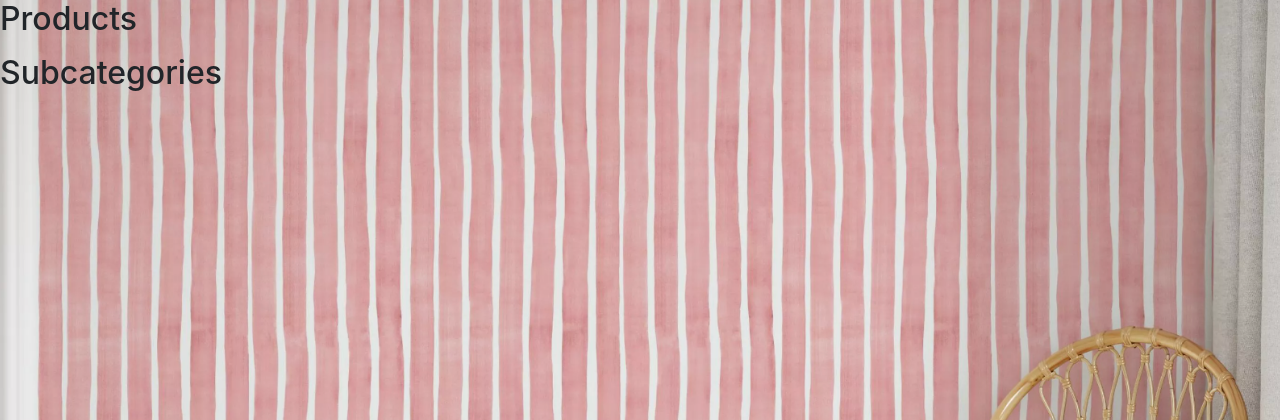
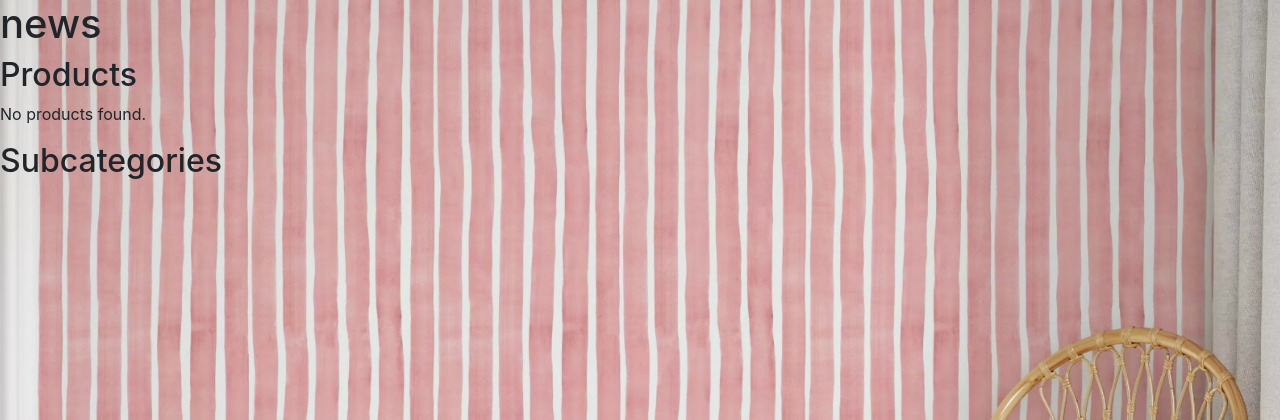
Before and after one commit to tildeholmqvist/happyroom, a Django app: page /products/all_categories/?category=news in a window 1280 px wide. Shown: the part 170-590 px from the top of the page. Run offline with Django 3.2, Linux system fonts and the light colour scheme; some libraries are stand-ins or nearby versions.

Commit message:
trying to add the function to view the products in different categorires

```diff
--- a/products/admin.py
+++ b/products/admin.py
@@ -3,4 +3,3 @@ from .models import Product, Category, SubCategory
 
 admin.site.register(Product)
 admin.site.register(Category)
-admin.site.register(SubCategory)
--- a/products/templates/all_categories.html
+++ b/products/templates/all_categories.html
@@ -1,12 +1,17 @@
+<!--- all_categories.html --->
 {% extends "base.html" %}
 
 {% block content %}
-    <h1>{{ category.name }}</h1>
+    <h1>{{ selected_category }}</h1>
     <h2>Products</h2>
     <ul>
-        {% for product in category.products.all %}
-            <li>{{ product.name }}</li>
-        {% endfor %}
+        {% if products_in_category %}
+            {% for product in products_in_category  %}
+                <li>{{ product.name }}</li>
+            {% endfor %}
+        {% else %}
+            <li>No products found.</li>
+        {% endif %}
     </ul>
     <h2>Subcategories</h2>
     <ul>
--- a/products/templates/products.html
+++ b/products/templates/products.html
@@ -15,7 +15,10 @@
     <ul>
         <a href="{% url 'all_categories' %}?category=news">News</a>
         <a href="{% url 'all_categories' %}?category=bestsellers">Bestsellers</a>
-        <a href="{% url 'all_categories' %}?category=viewall">View All</a>
+        <a href="{% url 'all_categories' %}?category=color">by Color</a>
+        <a href="{% url 'all_categories' %}?category=room">by Room</a>
+        <a href="{% url 'all_categories' %}?category=pattern">Pattern</a>
+        <a href="{% url 'all_categories' %}?category=lastchance">Last Chance</a>
     </ul>
 </nav>
 <div class="overlay"></div>
--- a/products/views.py
+++ b/products/views.py
@@ -1,11 +1,11 @@
 from django.shortcuts import render, redirect
 from django.urls import reverse
+from django.db.models import Q
 from .models import Product, Category, News
 from django.contrib import messages
 
 def all_products(request):
     """ A view to show all products, including sorting and search queries """
-
     products = Product.objects.all()
     query = None
     categories = None
@@ -53,12 +53,12 @@ def all_products(request):
     return render(request, 'products.html', context)
 
 
+
 def all_categories(request):
     """ A view to show all categories """
     categories = Category.objects.all()
     selected_category = request.GET.get('category')
-    selected_subcategory = request.GET.get('subcategory')
-    products_in_category = None
+    products = None
 
     if selected_category:
         if selected_category == 'news':
@@ -78,15 +78,11 @@ def all_categories(request):
             }
             return render(request, 'all_categories.html', context)
         else:
-            if selected_subcategory:
-                products_in_category = Product.objects.filter(category__name=selected_category, subcategory__name=selected_subcategory)
-            else:
-                products_in_category = Product.objects.filter(category__name=selected_category)
+            products = Product.objects.filter(category__name=selected_category)
 
     context = {
         'categories': categories,
         'selected_category': selected_category,
-        'selected_subcategory': selected_subcategory,
-        'products_in_category': products_in_category,
+        'products': products,
     }
     return render(request, 'all_categories.html', context)
```
Also changed, not shown: products/migrations/0004_auto_20240402_1422.py (added), products/migrations/0004_subcategory.py (deleted), products/migrations/0005_auto_20240401_0839.py (deleted), products/migrations/0006_auto_20240402_1130.py (deleted), products/urls.py (line endings or trailing spaces).
